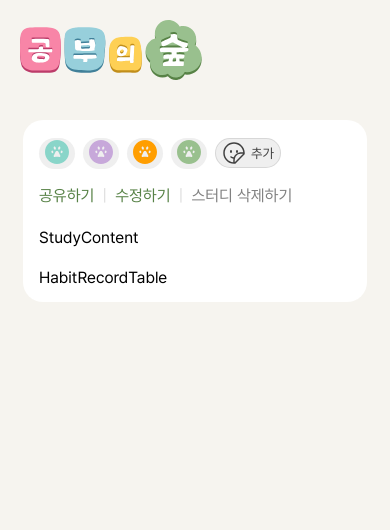
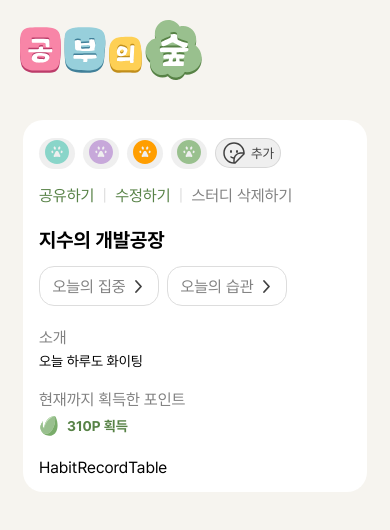
Before and after one commit to rakaso598/rakaso598-6-studyforest-phytoncide-FS, a React (Vite) app in the folder frontend/: page /study-detail in a window 390 px wide. Shown: the top 530 px of the page. Built offline with nearby package versions, Linux system fonts and the light colour scheme; a web font is replaced by a local one.

Commit message:
feat: StudyContent 모듈 추가 반응형 구현 완료

```diff
--- a/frontend/src/pages/study-detail/StudyContent.jsx
+++ b/frontend/src/pages/study-detail/StudyContent.jsx
@@ -1,7 +1,44 @@
 import React from "react";
+import styles from "./StudyContent.module.css";
+import arrowIcon from "/images/icon/ic_arrow_right.svg";
 
-function StudyContent() {
-  return <div>StudyContent</div>;
-}
+const StudyContent = () => {
+  return (
+    <div className={styles.contentWrapper}>
+      <div className={styles.contentTop}>
+        <h1 className={styles.title}>지수의 개발공장</h1>
+        <div className={styles.buttons}>
+          <button className={styles.button}>
+            <p>오늘의 집중</p>
+            <img src={arrowIcon} />
+          </button>
+          <button className={styles.button}>
+            <p>오늘의 습관</p>
+            <img src={arrowIcon} />
+          </button>
+        </div>
+      </div>
+
+      <div className={styles.contentBottom}>
+        <div className={styles.intro}>
+          <h2 className={styles.heading}>소개</h2>
+          <p className={styles.text}>오늘 하루도 화이팅</p>
+        </div>
+
+        <div className={styles.points}>
+          <h2 className={styles.heading}>현재까지 획득한 포인트</h2>
+          <div className={styles.pointDisplay}>
+            <img
+              src="/images/icon/ic_point.svg"
+              alt="point icon"
+              className={styles.pointIcon}
+            />
+            <p className={styles.pointValue}>310P 획득</p>
+          </div>
+        </div>
+      </div>
+    </div>
+  );
+};
 
 export default StudyContent;
--- /dev/null
+++ b/frontend/src/pages/study-detail/StudyContent.module.css
@@ -0,0 +1,97 @@
+.contentWrapper {
+  display: flex;
+  flex-direction: column;
+  gap: 24px;
+}
+
+.contentTop {
+  display: flex;
+  flex-direction: column;
+  gap: 16px;
+}
+
+.title {
+  margin: 0;
+  font-size: 20px;
+  font-weight: bold;
+}
+
+.buttons {
+  display: flex;
+  gap: 8px;
+}
+
+.button {
+  display: flex;
+  justify-content: center;
+  align-items: center;
+  width: 120px;
+  height: 40px;
+  padding: 8px 6px 8px 10px;
+  border: 1px solid var(--color-gray-200);
+  border-radius: 15px;
+  background-color: var(--color-white);
+  color: var(--color-gray-300);
+  cursor: pointer;
+  font-size: 16px;
+}
+
+.contentBottom {
+  display: flex;
+  flex-direction: column;
+  gap: 24px;
+}
+
+.intro,
+.points {
+  display: flex;
+  flex-direction: column;
+  gap: 8px;
+}
+
+.heading {
+  margin: 0;
+  font-size: 16px;
+  font-weight: 400;
+  color: var(--color-gray-300);
+}
+
+.text {
+  margin: 0;
+  font-size: 14px;
+}
+
+.pointDisplay {
+  display: flex;
+  align-items: center;
+  gap: 8px;
+}
+
+.pointIcon {
+  width: 20px;
+  height: 20px;
+}
+
+.pointValue {
+  margin: 0;
+  font-size: 14px;
+  font-weight: bold;
+  color: #578246;
+}
+
+@media screen and (min-width: 744px) {
+  .contentTop {
+    flex-direction: row;
+    justify-content: space-between;
+    align-items: center;
+  }
+
+  .button {
+    width: 144px;
+    height: 48px;
+  }
+
+  .heading {
+    font-size: 18px;
+  }
+}
```
